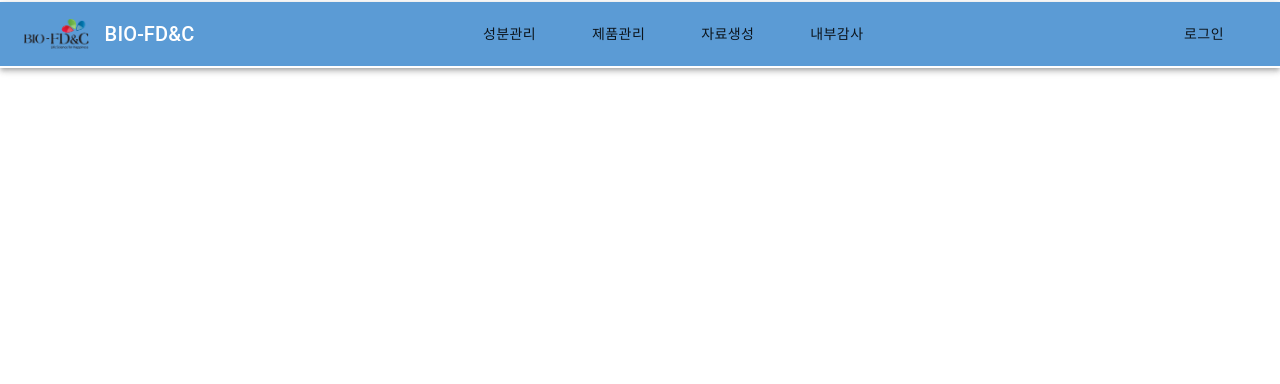
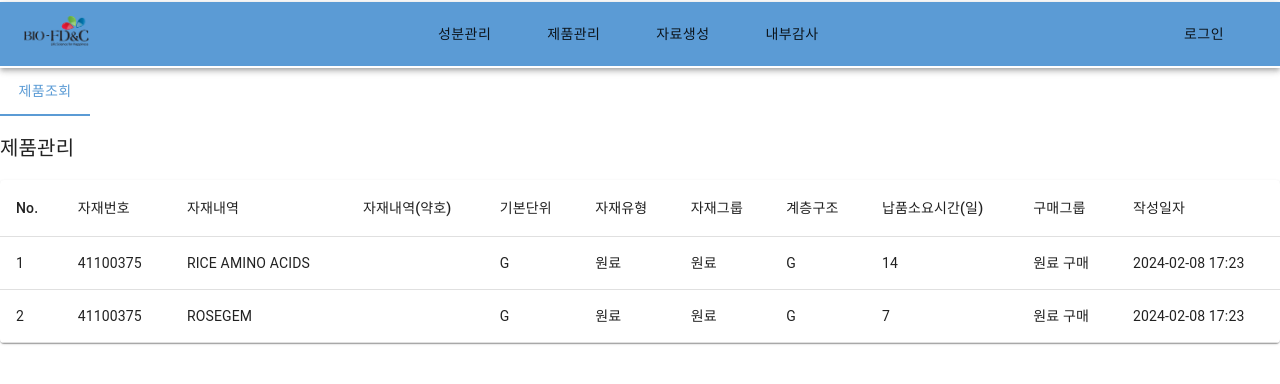
Before and after one commit to yangshoong/biofdnc-hub-fe, a React (Create React App) app: page /products in a window 1280 px wide. Shown: the top 384 px of the page. Built offline with nearby package versions, Linux system fonts and the light colour scheme.

Commit message:
제품조회 페이지 추가

```diff
--- a/src/app/App.js
+++ b/src/app/App.js
@@ -6,6 +6,7 @@ import { theme } from '../shared/theme';
 import LoginPage from '../pages/LoginPage';
 import Dashboard from '../pages/Dashboard';
 import NavBar from '../widgets/nav-bar/NavBar';
+import ProductList from '../features/product-management/pages/ProductList';
 
 function App() {
   const [isLoggedIn, setIsLoggedIn] = useState(false);
@@ -30,6 +31,7 @@ function App() {
           <Route path="/dashboard" element={
             isLoggedIn ? <Dashboard /> : <Navigate to="/login" />
           } />
+          <Route path="/products" element={<ProductList />} />
           <Route path="/" element={<Navigate to="/login" />} />
         </Routes>
       </Router>
--- /dev/null
+++ b/src/features/product-management/data/products.js
@@ -0,0 +1,7 @@
+const products = [
+  { id: 1, number: '41100375', name: 'RICE AMINO ACIDS', type: '원료', group: '원료', structure: 'G', leadTime: 14, purchaseGroup: '원료 구매', createdAt: '2024-02-08 17:23' },
+  { id: 2, number: '41100375', name: 'ROSEGEM', type: '원료', group: '원료', structure: 'G', leadTime: 7, purchaseGroup: '원료 구매', createdAt: '2024-02-08 17:23' },
+  // ... 나머지 제품 데이터
+];
+
+export default products;
--- /dev/null
+++ b/src/features/product-management/pages/ProductList.js
@@ -0,0 +1,54 @@
+import React from 'react';
+import { Box, Typography, Table, TableBody, TableCell, TableContainer, TableHead, TableRow, Paper, Tabs, Tab } from '@mui/material';
+import products from '../data/products'; // products 데이터를 import
+
+function ProductList() {
+  return (
+    <Box>
+      <Tabs value={0} indicatorColor="primary" textColor="primary">
+        <Tab label="제품조회" />
+      </Tabs>
+      <Typography variant="h6" component="div" sx={{ flexGrow: 1, marginTop: 2 }}>
+        제품관리
+      </Typography>
+      <TableContainer component={Paper} sx={{ marginTop: 2 }}>
+        <Table>
+          <TableHead>
+            <TableRow>
+              <TableCell>No.</TableCell>
+              <TableCell>자재번호</TableCell>
+              <TableCell>자재내역</TableCell>
+              <TableCell>자재내역(약호)</TableCell>
+              <TableCell>기본단위</TableCell>
+              <TableCell>자재유형</TableCell>
+              <TableCell>자재그룹</TableCell>
+              <TableCell>계층구조</TableCell>
+              <TableCell>납품소요시간(일)</TableCell>
+              <TableCell>구매그룹</TableCell>
+              <TableCell>작성일자</TableCell>
+            </TableRow>
+          </TableHead>
+          <TableBody>
+            {products.map((product, index) => (
+              <TableRow key={product.id}>
+                <TableCell>{index + 1}</TableCell>
+                <TableCell>{product.number}</TableCell>
+                <TableCell>{product.name}</TableCell>
+                <TableCell>{product.shortName}</TableCell>
+                <TableCell>{product.structure}</TableCell>
+                <TableCell>{product.type}</TableCell>
+                <TableCell>{product.group}</TableCell>
+                <TableCell>{product.structure}</TableCell>
+                <TableCell>{product.leadTime}</TableCell>
+                <TableCell>{product.purchaseGroup}</TableCell>
+                <TableCell>{product.createdAt}</TableCell>
+              </TableRow>
+            ))}
+          </TableBody>
+        </Table>
+      </TableContainer>
+    </Box>
+  );
+}
+
+export default ProductList;
--- a/src/widgets/nav-bar/NavBar.js
+++ b/src/widgets/nav-bar/NavBar.js
@@ -1,5 +1,5 @@
 import React from 'react';
-import { AppBar, Toolbar, Typography, Button, Box, Menu, MenuItem, Fade } from '@mui/material';
+import { AppBar, Toolbar, Button, Box, Menu, MenuItem, Fade } from '@mui/material';
 import { Link } from 'react-router-dom';
 import logo from '../../shared/images/biofdnc_logo.png'; // 로고 이미지 경로
 import './NavBar.css'; // CSS 파일 경로
@@ -20,10 +20,9 @@ function NavBar({ isLoggedIn, onLogout }) {
       <AppBar position="static" className="nav-bar">
         <Toolbar className="nav-bar-toolbar">
           <Box className="nav-bar-logo-container">
-            <img src={logo} alt="Logo" className="nav-bar-logo" />
-            <Typography variant="h6" component="div" className="nav-bar-title">
-              BIO-FD&C
-            </Typography>
+            <Link to="/">
+              <img src={logo} alt="Logo" className="nav-bar-logo" />
+            </Link>
           </Box>
           <Box className="nav-bar-items-container">
             {navItems.map((item, index) => (
@@ -73,10 +72,12 @@ function NavBar({ isLoggedIn, onLogout }) {
         {menuItems.map((subItem, index) => (
           <MenuItem
             key={index}
+            component={Link}
+            to={subItem.link}
             onClick={handleClose}
             sx={{ fontSize: '0.8rem' }} // 네비게이션 바 아이템과 동일한 폰트 크기
           >
-            {subItem}
+            {subItem.label}
           </MenuItem>
         ))}
       </Menu>
--- a/src/widgets/nav-bar/navItems.js
+++ b/src/widgets/nav-bar/navItems.js
@@ -1,6 +1,11 @@
 const navItems = [
-  { label: '성분관리', subItems: ['성분조회', '성분등록'] },
-  { label: '제품관리', subItems: ['제품조회', '제품등록'] },
+  { label: '성분관리', subItems: [
+    '성분조회', '성분등록'
+  ] },
+  { label: '제품관리', subItems: [
+    { label: '제품조회', link: '/products' },
+    { label: '제품등록', link: '/product-registration' }
+  ] },
   { label: '자료생성', subItems: ['자료조회', '자료등록'] },
   { label: '내부감사', subItems: ['아모레퍼시픽', 'GIVAUDAN'] }
 ];
```
